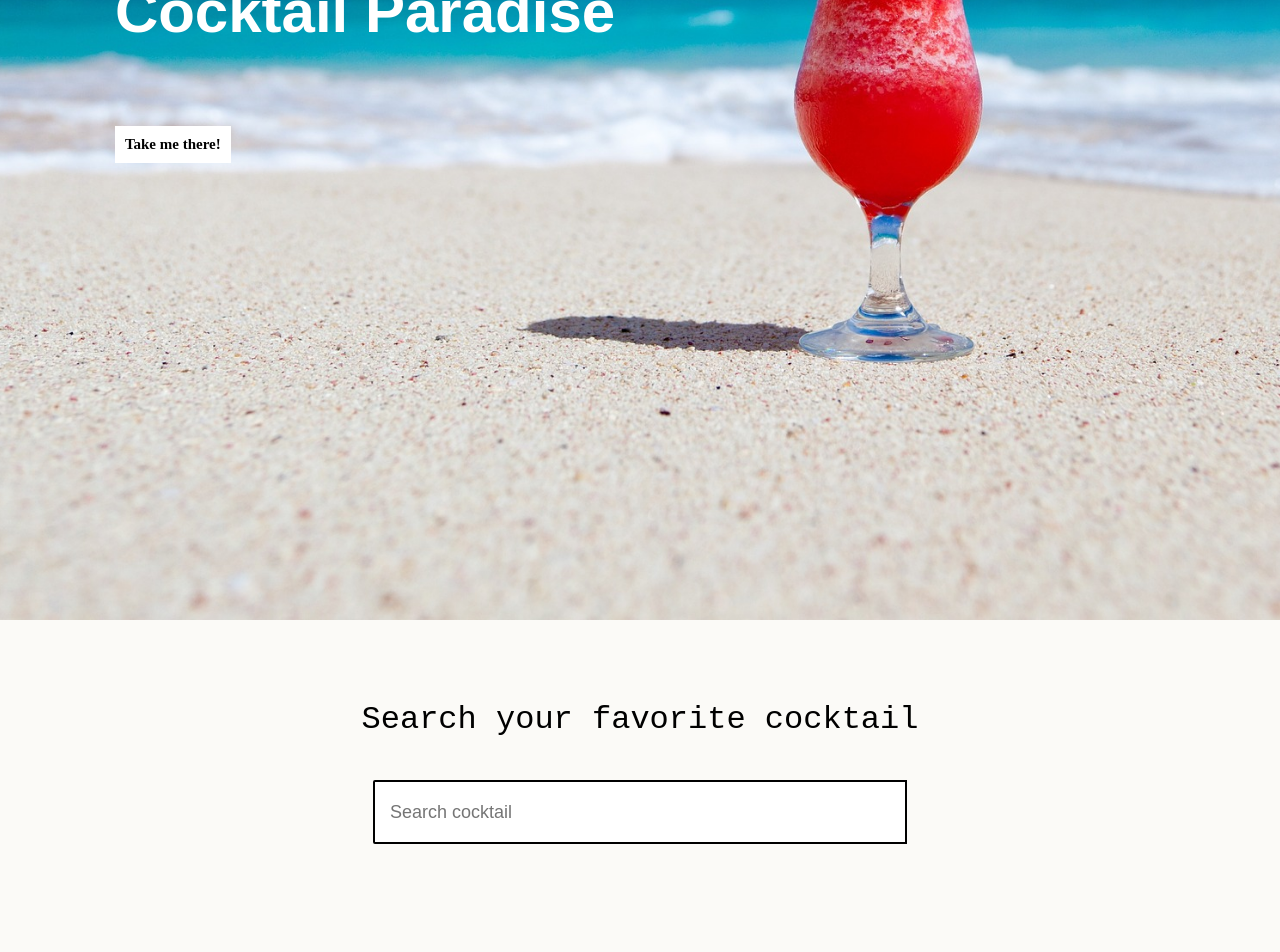
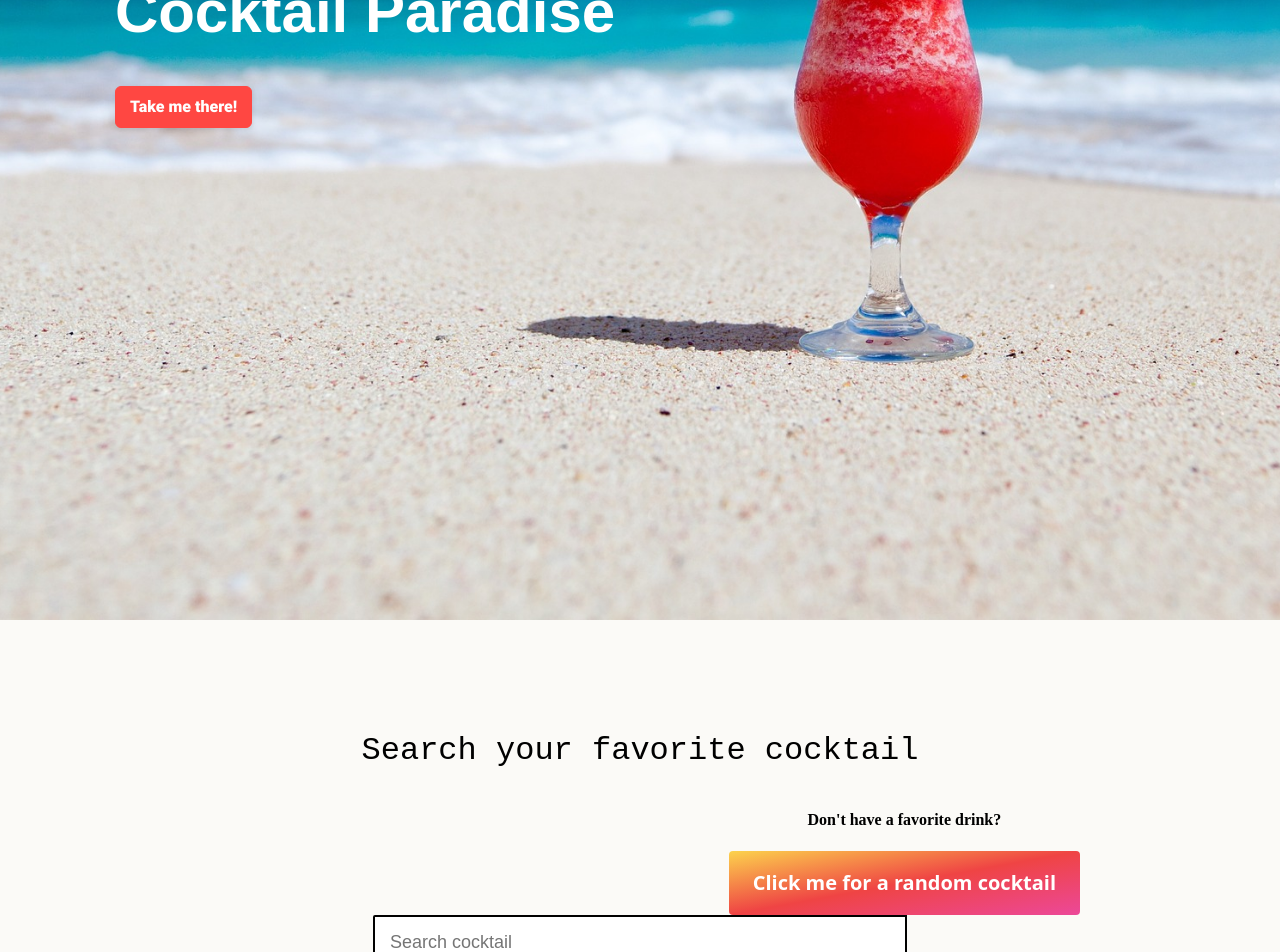
Before and after one commit to kbrandt123/Cocktail-Menu, a React (Create React App) app: page / in a window 1280 px wide. Shown: the part 480-1432 px from the top of the page. Built offline with nearby package versions, Linux system fonts and the light colour scheme.

Commit message:
added random generator and styles to buttons

```diff
--- a/src/App.css
+++ b/src/App.css
@@ -90,7 +90,7 @@ body {
   font-size: 60px;
 }
 
-.button {
+/* .button {
   margin-top: 40px;
   margin-left: 10px;
   padding-top: 9px;
@@ -104,6 +104,44 @@ body {
   text-align: left;
   cursor: pointer;
   padding: 10px;
+} */
+
+/* CSS */
+.button {
+  background: #ff4742;
+  border: 1px solid #ff4742;
+  border-radius: 6px;
+  box-shadow: rgba(0, 0, 0, 0.1) 1px 2px 4px;
+  box-sizing: border-box;
+  color: #ffffff;
+  cursor: pointer;
+  display: inline-block;
+  font-family: nunito, roboto, proxima-nova, "proxima nova", sans-serif;
+  font-size: 16px;
+  font-weight: 800;
+  line-height: 16px;
+  min-height: 40px;
+  outline: 0;
+  padding: 12px 14px;
+  text-align: center;
+  text-rendering: geometricprecision;
+  text-transform: none;
+  user-select: none;
+  -webkit-user-select: none;
+  touch-action: manipulation;
+  vertical-align: middle;
+  margin-left: 10px;
+}
+
+.button:hover,
+.button:active {
+  background-color: initial;
+  background-position: 0 0;
+  color: #ff4742;
+}
+
+.button:active {
+  opacity: 0.5;
 }
 
 .ingredients {
@@ -117,99 +155,3 @@ body {
 .heading-6 {
   margin-left: 20px;
 }
-
-/* .cocktail-info-div {
-  display: -webkit-box;
-  display: -webkit-flex;
-  display: -ms-flexbox;
-  display: flex;
-  width: 100%;
-  height: 100%;
-  -webkit-box-orient: vertical;
-  -webkit-box-direction: normal;
-  -webkit-flex-direction: column;
-  -ms-flex-direction: column;
-  flex-direction: column;
-  -webkit-box-align: start;
-  -webkit-align-items: flex-start;
-  -ms-flex-align: start;
-  align-items: flex-start;
-} */
-
-.heading-4 {
-  font-family: Inconsolata, monospace;
-  font-weight: 400;
-  text-align: center;
-}
-
-.search-header {
-  height: 100px;
-  margin-top: 20px;
-}
-
-.heading-5 {
-  margin-left: 40px;
-  font-family: Oswald, sans-serif;
-}
-
-.search-div {
-  display: -webkit-box;
-  display: -webkit-flex;
-  display: -ms-flexbox;
-  display: flex;
-  height: 1050px;
-  margin-top: 40px;
-  padding-top: 0px;
-  -webkit-box-orient: vertical;
-  -webkit-box-direction: normal;
-  -webkit-flex-direction: column;
-  -ms-flex-direction: column;
-  flex-direction: column;
-  -webkit-box-pack: start;
-  -webkit-justify-content: flex-start;
-  -ms-flex-pack: start;
-  justify-content: flex-start;
-  -webkit-box-align: center;
-  -webkit-align-items: center;
-  -ms-flex-align: center;
-  align-items: center;
-  grid-column-gap: 0px;
-  grid-row-gap: 0px;
-  background-color: #fbfaf7;
-}
-
-.subinfo-div {
-  display: -webkit-box;
-  display: -webkit-flex;
-  display: -ms-flexbox;
-  display: flex;
-  width: 100%;
-  height: 50%;
-}
-
-.main-info-div {
-  display: -webkit-box;
-  display: -webkit-flex;
-  display: -ms-flexbox;
-  display: flex;
-  width: 100%;
-  height: 50%;
-  -webkit-box-orient: vertical;
-  -webkit-box-direction: normal;
-  -webkit-flex-direction: column;
-  -ms-flex-direction: column;
-  flex-direction: column;
-  -webkit-box-align: start;
-  -webkit-align-items: flex-start;
-  -ms-flex-align: start;
-  align-items: flex-start;
-}
-
-.instructions {
-  margin-top: 10px;
-  margin-left: 40px;
-}
-
-.search {
-  margin-bottom: 0px;
-}
--- a/src/App.js
+++ b/src/App.js
@@ -1,6 +1,6 @@
 import SearchBar from "./components/SearchBar";
 import "./App.css";
-import { Link, animateScroll as scroll } from "react-scroll";
+import { Link } from "react-scroll";
 const App = () => {
   return (
     <>
@@ -9,7 +9,6 @@ const App = () => {
           <div className="hero-info">
             <h2 className="heading-2">Welcome to, </h2>
             <h1 className="heading-3">Cocktail Paradise</h1>
-
             <Link
               className="button w-button"
               to={"search"}
@@ -23,13 +22,13 @@ const App = () => {
           </div>
         </div>
       </div>
-      <div id="search" className="search-div">
+      {/* <div id="search" className="search-div">
         <div className="search-header">
           <h1 className="heading-4">Search your favorite cocktail</h1>
         </div>
-        <SearchBar />
-      </div>
-      {/* [if lte IE 9]><![endif] */}
+
+      </div> */}
+      <SearchBar />
     </>
   );
 };
--- a/src/components/RenderDrink.css
+++ b/src/components/RenderDrink.css
@@ -1,13 +1,12 @@
 .cocktail-img-div {
-  width: 100%;
-  height: 100%;
+  width: 700px;
+  height: 700px;
   border-right: 2px solid;
-  object-fit: contain;
-  background-position: 50% 50%;
-  background-size: cover;
-  background-repeat: no-repeat;
-  background-position: center center;
-  border-radius: 2px;
+}
+
+.image {
+  min-height: 100%;
+  /* object-fit: cover; */
 }
 .cocktail-div {
   display: -webkit-box;
--- a/src/components/RenderDrink.js
+++ b/src/components/RenderDrink.js
@@ -22,8 +22,10 @@ const RenderDrink = (props) => {
       <div className="cocktail-div">
         <div
           className="cocktail-img-div"
-          style={{ backgroundImage: `url(${props.drink.strDrinkThumb})` }}
-        ></div>
+          // style={{ backgroundImage: `url(${props.drink.strDrinkThumb})` }}
+        >
+          <img className="image" src={props.drink.strDrinkThumb} />
+        </div>
         <div className="cocktail-info-div">
           <div className="main-info-div">
             <h1 className="heading-5">{props.drink.strDrink}</h1>
--- a/src/components/SearchBar.css
+++ b/src/components/SearchBar.css
@@ -1,4 +1,4 @@
-.search input {
+.search-bar {
   background-color: white;
   border: 0;
   border-radius: 2px;
@@ -6,19 +6,95 @@
   border-bottom-right-radius: 0px;
   font-size: 18px;
   padding: 15px;
-  height: 30px;
   width: 500px;
   border: 2px solid black;
+}
+
+.search-bar-invalid {
+  background-color: white;
+  border: 0;
+  border-radius: 2px;
+  border-top-right-radius: 0px;
+  border-bottom-right-radius: 0px;
+  font-size: 18px;
+  padding: 15px;
+  width: 500px;
+  border: 2px solid red;
+}
+
+.search {
+  display: flex;
+  justify-content: center;
+  align-items: center;
+  width: 100%;
+}
+
+.search-container {
+  display: flex;
+  align-items: flex-end;
+  flex-direction: column;
+  width: 100%;
+  height: 40%;
+}
+
+.btn-container {
+  display: flex;
+  flex-direction: column;
+  align-items: center;
+  margin-right: 200px;
+}
+
+/* CSS */
+.random-btn {
+  background-color: #cf245f;
+  background-image: linear-gradient(to bottom right, #fcd34d, #ef4444, #ec4899);
+  border: 0;
+  border-radius: 0.25rem;
+  box-sizing: border-box;
+  color: #fff;
+  cursor: pointer;
+  font-family: ui-sans-serif, system-ui, -apple-system, system-ui, "Segoe UI",
+    Roboto, "Helvetica Neue", Arial, "Noto Sans", sans-serif,
+    "Apple Color Emoji", "Segoe UI Emoji", "Segoe UI Symbol", "Noto Color Emoji";
+  font-weight: 600;
+  line-height: 1.75rem; /* 28px */
+  text-align: center;
+  user-select: none;
+  -webkit-user-select: none;
+  touch-action: manipulation;
+}
+
+.random-btn:hover {
+  box-shadow: none;
+}
+
+@media (min-width: 1024px) {
+  .random-btn {
+    font-size: 20px; /* 24px */
+    padding: 1rem 1.5rem;
+    line-height: 2rem; /* 32px */
+  }
 }
 
 input:focus {
   outline: none;
 }
+button {
+  position: relative;
+  border-radius: 3px;
+  float: right;
+  padding: 20px;
+}
+
+.btn-div {
+  width: 100%;
+  height: 50%;
+}
 
 .dataResult {
   position: absolute;
-  margin-top: 5px;
-  width: 300px;
+  margin-top: 253px;
+  width: 535px;
   height: 200px;
   background-color: white;
   box-shadow: rgba(0, 0, 0, 0.35) 0px 5px 15px;
@@ -47,6 +123,66 @@ ul:hover {
   cursor: pointer;
 }
 
-#clearBtn {
-  cursor: pointer;
+.search-div {
+  display: flex;
+  height: 1050px;
+  width: 100%;
+  margin-top: 50px;
+  padding-top: 0px;
+  flex-direction: column;
+  align-items: center;
+  background-color: #fbfaf7;
 }
+
+.subinfo-div {
+  display: -webkit-box;
+  display: -webkit-flex;
+  display: -ms-flexbox;
+  display: flex;
+  width: 100%;
+  height: 50%;
+}
+
+.main-info-div {
+  display: -webkit-box;
+  display: -webkit-flex;
+  display: -ms-flexbox;
+  display: flex;
+  width: 100%;
+  height: 50%;
+  -webkit-box-orient: vertical;
+  -webkit-box-direction: normal;
+  -webkit-flex-direction: column;
+  -ms-flex-direction: column;
+  flex-direction: column;
+  -webkit-box-align: start;
+  -webkit-align-items: flex-start;
+  -ms-flex-align: start;
+  align-items: flex-start;
+}
+
+.instructions {
+  margin-top: 10px;
+  margin-left: 40px;
+}
+
+.heading-4 {
+  font-family: Inconsolata, monospace;
+  font-weight: 400;
+  text-align: center;
+}
+
+.search-header {
+  display: flex;
+  flex-direction: column;
+  align-items: center;
+  justify-content: end;
+  height: 100px;
+  margin-top: 20px;
+  width: 100%;
+}
+
+.heading-5 {
+  margin-left: 40px;
+  font-family: Oswald, sans-serif;
+}
--- a/src/components/SearchBar.js
+++ b/src/components/SearchBar.js
@@ -1,4 +1,4 @@
-import { useEffect, useState, useReducer } from "react";
+import { useEffect, useState } from "react";
 import RenderDrink from "./RenderDrink";
 import "./SearchBar.css";
 
@@ -6,6 +6,7 @@ const SearchBar = () => {
   const [search, setSearch] = useState("");
   const [drinkData, setDrinkData] = useState([]);
   const [clickedDrink, setClickedDrink] = useState(null);
+  const [validSearch, setValidSearch] = useState(true);
 
   const trackInput = (e) => {
     console.log(e.target.value);
@@ -22,16 +23,33 @@ const SearchBar = () => {
     return data;
   };
 
-  const handleClick = (e, el) => {
+  const randomDrink = async () => {
+    const res = await fetch(
+      `https://www.thecocktaildb.com/api/json/v1/1/random.php`
+    );
+    const data = await res.json();
+
+    return data.drinks[0];
+  };
+
+  const handleSearchClick = (e, el) => {
     setClickedDrink(el);
     setSearch("");
+  };
+
+  const handleButtonClick = () => {
+    randomDrink().then((res) => setClickedDrink(res));
   };
 
   useEffect(() => {
     if (search !== "") {
       const timer = setTimeout(() => {
         searchDrink(search).then((res) => {
-          if (res.drinks === null) return alert("Please enter a valid drink");
+          if (res.drinks === null) {
+            setValidSearch(false);
+            return;
+          }
+          setValidSearch(true);
           setDrinkData(res);
         });
       }, 500);
@@ -46,23 +64,34 @@ const SearchBar = () => {
 
   return (
     <>
+      <div id="search" className="search-div">
+        <div className="search-container">
+          <div className="search-header">
+            <h1 className="heading-4">Search your favorite cocktail</h1>
+          </div>
+          <div className="btn-container">
+            <h4>Don't have a favorite drink?</h4>
+            <button className="random-btn" onClick={handleButtonClick}>
+              Click me for a random cocktail
+            </button>
+          </div>
+
           <div className="search">
-        <div className="searchInputs">
             <input
               placeholder="Search cocktail"
               onChange={trackInput}
               id="input"
               type="text"
               value={search}
+              className={validSearch ? "search-bar" : "search-bar-invalid"}
             />
-        </div>
             <div className={drinkData.drinks ? "dataResult" : ""}>
               {drinkData.drinks
                 ? drinkData.drinks.map((el) => {
                     return (
                       <ul>
                         <li
-                      onClick={(e) => handleClick(e, el)}
+                          onClick={(e) => handleSearchClick(e, el)}
                           className="dataItem"
                         >
                           {el.strDrink}
@@ -73,7 +102,10 @@ const SearchBar = () => {
                 : null}
             </div>
           </div>
+        </div>
+
         {clickedDrink && <RenderDrink drink={clickedDrink}></RenderDrink>}
+      </div>
     </>
   );
 };
```
Also changed, not shown: 1 other file (tests, documents, lock files or other folders). Lines whose indentation alone changed are shown as unchanged.
